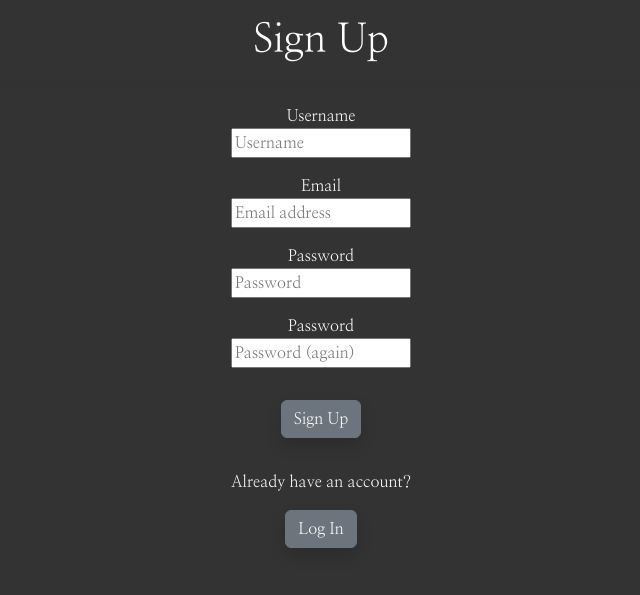
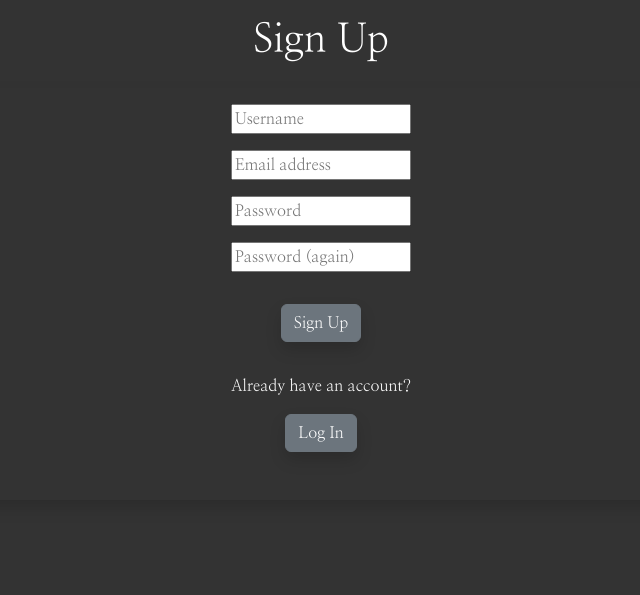
Before and after one commit to Tamas-Gavlider/MyVault, a Django app: page /accounts/signup/ in a window 1280 px wide. Shown: the part 112-707 px from the top of the page, without its empty margins (319-959 px from the left). Run offline with Django 4.2, Linux system fonts and the light colour scheme.

Commit message:
Add label tags to edit profile/hide labels

```diff
--- a/my_profile/templates/update_profile.html
+++ b/my_profile/templates/update_profile.html
@@ -13,15 +13,16 @@
                     {% csrf_token %}
                     <!-- Form 2 for user  email address -->
                     <div class="form-group mb-3">
+                       <p class="visually-hidden">{{ form2.email.label_tag }}</p>
                         {{form2.email}}
                     </div>
                     <div class="form-group mb-3">
-                        <label for="first_name"></label>
+                        <label for="first_name" class="visually-hidden"> First Name</label>
                         <input type="text" name="first_name" value="{{ form2.first_name.value|default:'' }}"
                             placeholder="First Name" />
                     </div>
                     <div class="form-group mb-3">
-                        <label for="last_name"></label>
+                        <label for="last_name" class="visually-hidden">Last Name</label>
                         <input type="text" name="last_name" value="{{ form2.last_name.value|default:'' }}"
                             placeholder="Last Name" />
                     </div>
--- a/templates/account/login.html
+++ b/templates/account/login.html
@@ -14,8 +14,7 @@
                     {% csrf_token %}
 
                     <div class="form-group py-2">
-                        <label for="{{ form.login.id_for_label }}">Username</label>
-                        <br>
+                        <label for="{{ form.login.id_for_label }}" class="visually-hidden">Username</label>
                         {{ form.login }}
                         {% if form.login.errors %}
                         <div class="text-danger">
@@ -25,8 +24,7 @@
                     </div>
 
                     <div class="form-group py-2">
-                        <label for="{{ form.password.id_for_label }}">Password</label>
-                        <br>
+                        <label for="{{ form.password.id_for_label }}" class="visually-hidden">Password</label>
                         {{ form.password }}
                         {% if form.password.errors %}
                         <div class="text-danger">
--- a/templates/account/signup.html
+++ b/templates/account/signup.html
@@ -13,7 +13,7 @@
                     {% csrf_token %}
 
                     <div class="form-group mb-3">
-                        <label for="{{ form.username.id_for_label }}">Username</label><br>
+                        <label for="{{ form.username.id_for_label }}" class="visually-hidden">Username</label>
                         {{ form.username }}
                         {% if form.username.errors %}
                         <div class="text-danger">
@@ -23,7 +23,7 @@
                     </div>
 
                     <div class="form-group mb-3">
-                        <label for="{{ form.email.id_for_label }}">Email</label><br>
+                        <label for="{{ form.email.id_for_label }}" class="visually-hidden">Email</label>
                         {{ form.email }}
                         {% if form.email.errors %}
                         <div class="text-danger">
@@ -32,7 +32,7 @@
                         {% endif %}
                     </div>
                     <div class="form-group mb-3">
-                        <label for="{{ form.password1.id_for_label }}">Password</label><br>
+                        <label for="{{ form.password1.id_for_label }}" class="visually-hidden">Password</label>
                         {{ form.password1 }}
                         {% if form.password1.errors %}
                             <div class="text-danger">
@@ -42,7 +42,7 @@
                     </div>
 
                     <div class="form-group mb-3">
-                        <label for="{{ form.password2.id_for_label }}">Password</label><br>
+                        <label for="{{ form.password2.id_for_label }}" class="visually-hidden">Password</label>
                         {{ form.password2 }}
                         {% if form.password2.errors %}
                             <div class="text-danger">
```
